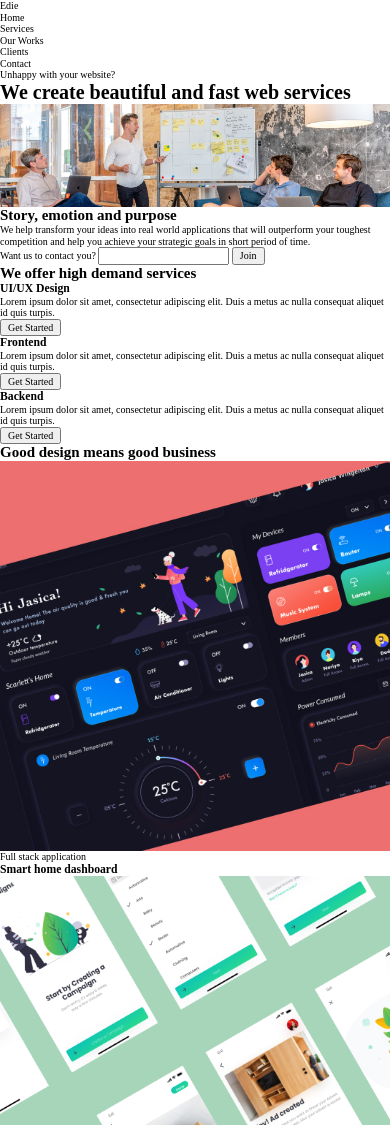
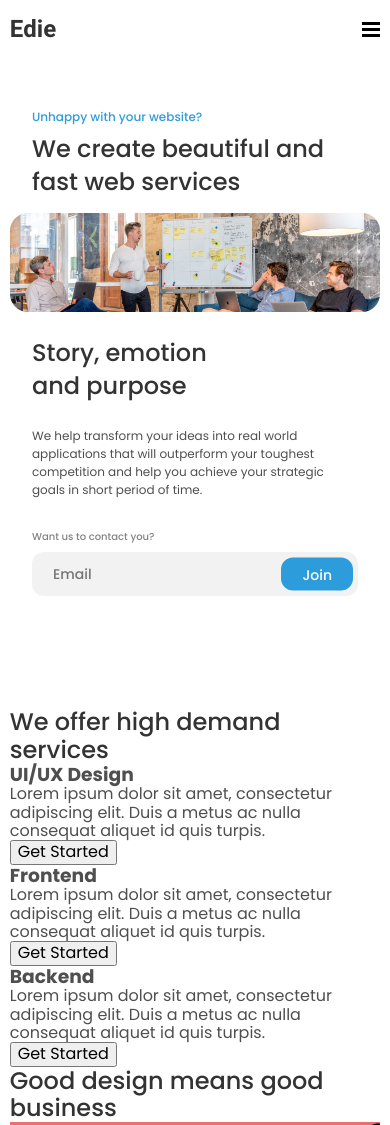
Before and after one commit to jmmr02/edie-homepage, a plain HTML site: page index.html in a window 390 px wide. Shown: the top 1125 px of the page. Drawn offline with Linux system fonts and the light colour scheme.

Commit message:
Add header and nav styles for mobile

```diff
--- a/css/styles.css
+++ b/css/styles.css
@@ -5,11 +5,13 @@
 	--ff-attribution: "Montserrat", sans-serif;
 
 	/* Colors */
+	--black: #000000;
 	--white: #ffffff;
 	--dark-grey: #333333;
 	--grey: #4f4f4f;
 	--light-grey: #828282;
 	--input-color: #bdbdbd;
+	--input-background: #f2f2f2;
 	--button-color: #e0e0e0;
 	--blue-highlight: #2d9cdb;
 	--red-highlight: #eb5757;
@@ -54,3 +56,135 @@ img {
 	display: block;
 	height: auto;
 }
+
+body {
+	font-family: var(--ff-main);
+	color: var(--grey);
+	font-size: 1.6rem;
+	font-weight: 400;
+}
+
+h1 {
+	font-weight: 500;
+	font-size: 2.4rem;
+	color: var(--dark-grey);
+	width: 90%;
+	line-height: 1.4;
+	margin-bottom: 0.6em;
+}
+
+h2 {
+	font-size: 2.4rem;
+	color: var(--dark-grey);
+	font-weight: 500;
+}
+
+.container {
+	width: 95%;
+	margin: 0 auto;
+}
+
+.container--narrow {
+	width: 88%;
+	margin: 0 auto;
+}
+
+.navbar {
+	padding: 1em 0;
+	display: flex;
+	justify-content: space-between;
+	align-items: center;
+}
+
+.site-name {
+	font-family: var(--ff-site-name);
+	font-weight: 800;
+	font-size: 2.4rem;
+	color: var(--dark-grey);
+}
+
+.navbar__desktops {
+	display: none;
+}
+
+.navbar__hamburger__item {
+	width: 18px;
+	height: 3px;
+	background-color: var(--black);
+	margin-bottom: 0.2em;
+}
+
+.navbar__hamburger__item:last-of-type {
+	margin-bottom: 0;
+}
+
+.site-header {
+	margin-top: 3em;
+}
+
+.site-header__text {
+	font-size: 1.2rem;
+	line-height: 1.5;
+}
+
+.site-header__text--highlight {
+	font-weight: 500;
+	color: var(--blue-highlight);
+	margin-bottom: 0.5em;
+}
+
+.site-header__image {
+	border-radius: 18px;
+	overflow: hidden;
+}
+
+.site-header__sub-heading {
+	width: 70%;
+	line-height: 1.4;
+	padding: 1em 0;
+}
+
+form {
+	margin-top: 2em;
+}
+
+.form-container {
+	position: relative;
+}
+
+.form-input {
+	background: var(--input-background);
+	border: none;
+	border-radius: 12px;
+	font-size: 1.4rem;
+	font-weight: 500;
+	padding: 1em 1.5em;
+	color: var(--input-color);
+	width: 100%;
+}
+
+.form-input__label {
+	display: block;
+	font-size: 1rem;
+	font-weight: 500;
+	color: var(--light-grey);
+	margin-bottom: 1em;
+}
+
+.btn--absolute {
+	position: absolute;
+	right: 5px;
+	top: 50%;
+	transform: translateY(-50%);
+	background: var(--blue-highlight);
+	border-radius: 12px;
+	border: none;
+	color: var(--white);
+	font-weight: 500;
+	font-size: 1.4rem;
+	padding: 0.6em 1.5em;
+}
+
+.services {
+	margin-top: 7em;
+}
--- a/index.html
+++ b/index.html
@@ -45,23 +45,33 @@
             </div>
         </nav>
 
-        <header>
-            <p>Unhappy with your website?</p>
-            <h1>We create beautiful and fast web services</h1>
-            <figure>
+        <header class="site-header">
+
+            <div class="container--narrow">
+                <p class="site-header__text  site-header__text--highlight">Unhappy with your website?</p>
+                <h1>We create beautiful and fast web services</h1>
+            </div>
+
+            <figure class="site-header__image">
                 <img src="./images/heroImage.jpg" alt="A picture showing a team of people discussing about a project">
             </figure>
 
-            <h2>Story, emotion and purpose</h2>
-            <p>We help transform your ideas into real world applications that will outperform your toughest competition
-                and help you achieve your strategic goals in short period of time.</p>
+            <div class="container--narrow">
+                <h2 class="site-header__sub-heading">Story, emotion and purpose</h2>
+                <p class="site-header__text">We help transform your ideas into real world applications that will
+                    outperform
+                    your toughest competition
+                    and help you achieve your strategic goals in short period of time.</p>
 
 
-            <form action="#">
-                <label for="email">Want us to contact you?</label>
-                <input type="email" name="email" id="email">
-                <button type="submit">Join</button>
-            </form>
+                <form action="#">
+                    <label for="email" class="form-input__label">Want us to contact you?</label>
+                    <div class="form-container">
+                        <input type="email" name="email" id="email" class="form-input" placeholder="Email" required>
+                        <button type="submit" class="btn  btn--absolute">Join</button>
+                    </div>
+                </form>
+            </div>
         </header>
 
         <main>
```
